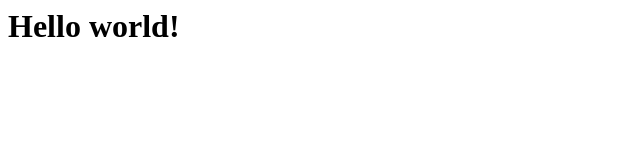
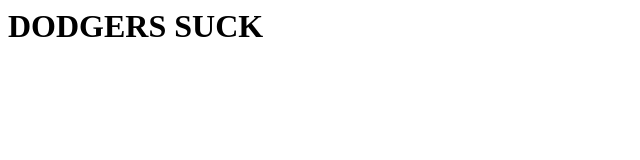
Before and after one commit to moran4444/website, a plain HTML site: page index.html in a window 1280 px wide. Shown: the whole page, without its empty margins (0-640 px from the left). Drawn offline with Linux system fonts and the light colour scheme.

Commit message:
whatever

```diff
--- a/index.html
+++ b/index.html
@@ -3,6 +3,6 @@
 		<title>UOHack</title>
 	</head>
 	<body>
-		<h1>Hello world!</h1>
+		<h1>DODGERS SUCK</h1>
 	</body>
 </html>
```
